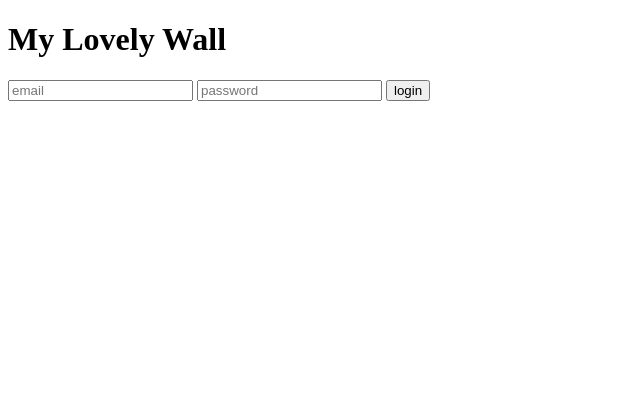
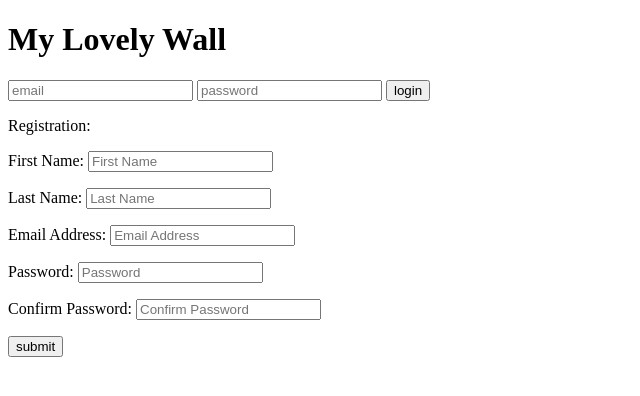
Before and after one commit to YummyGoddess/TheWall, a Flask app: template Templates/index.html in a window 1280 px wide. Shown: the top 396 px of the page, without its empty margins (0-640 px from the left). Run offline with Flask 2, Linux system fonts and the light colour scheme; the template is opened without the code that fills it, so the values that code supplies are empty.

Commit message:
adding registration

```diff
--- a/Templates/index.html
+++ b/Templates/index.html
@@ -1,11 +1,13 @@
 <!DOCTYPE html>
 <html lang="en">
+
 <head>
   <meta charset="UTF-8">
   <meta name="viewport" content="width=device-width, initial-scale=1.0">
   <meta http-equiv="X-UA-Compatible" content="ie=edge">
   <title>My Personal Wall</title>
 </head>
+
 <body>
   <h1>My Lovely Wall</h1>
   <form class="createUser" action="/createUser" method="POST">
@@ -15,6 +17,17 @@
 
 
   </form>
+
+  <form class="userRegistration" action="/register" method="post">
+    <p>Registration:</p>
+    <p>First Name: <input type="text" name="first_name" placeholder="First Name"></p>
+    <p>Last Name: <input type="text" name="last_name" placeholder="Last Name"></p>
+    <p>Email Address: <input type="text" name="email" placeholder="Email Address"></p>
+    <p>Password: <input type="password" name="password" placeholder="Password"></p>
+    <p>Confirm Password: <input type="password" name="confirm_password" placeholder="Confirm Password"></p>
+    <input class="submit_btn" type="submit" value="submit">
+  </form>
+
   <!-- <form action="/post" method="POST">
     <input class="wall_post" type="textarea" name="message" value="message">
     <input type="submit" name="post" value="post">
@@ -33,4 +46,5 @@
 
   </form> -->
 </body>
+
 </html>
```
